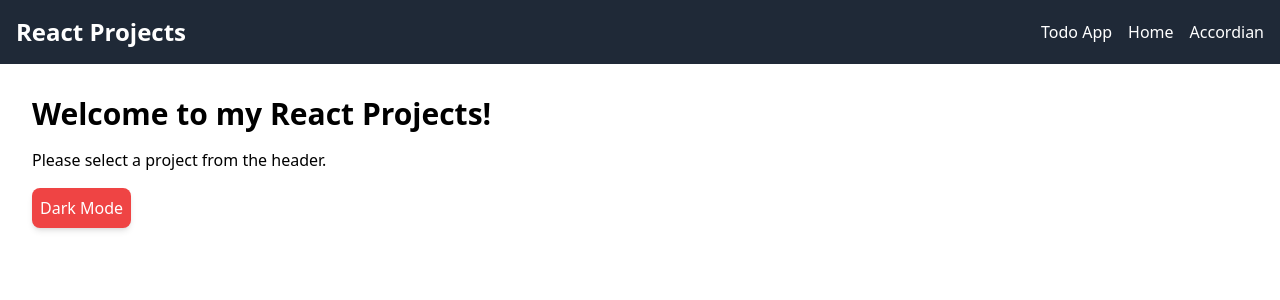
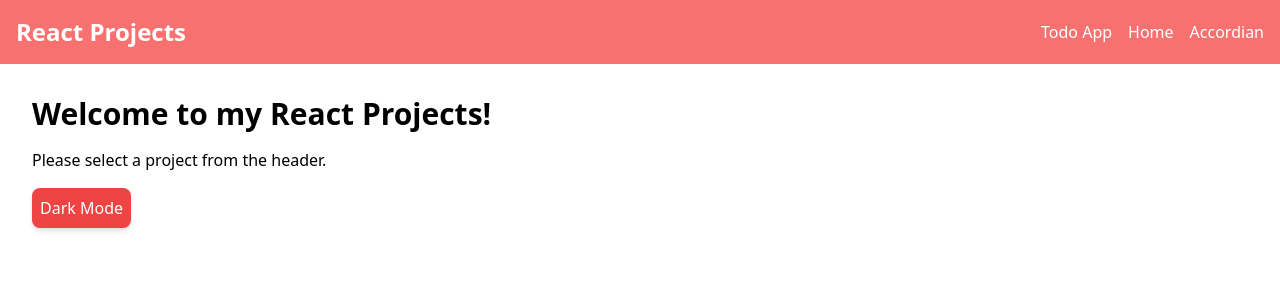
Before and after one commit to yssambare12/30-react-projects, a React (Create React App) app: page / in a window 1280 px wide. Shown: the top 300 px of the page. Built offline with nearby package versions, Linux system fonts and the light colour scheme.

Commit message:
chore:created dark light mode functionality

```diff
--- a/src/Projects/Accordian/Accordian.js
+++ b/src/Projects/Accordian/Accordian.js
@@ -5,7 +5,7 @@ const Accordian = () => {
   const [open, setOpen] = useState(null);
 
   const openPanel = (index) => {
-    setOpen(index === open ? null : index); // keeps same functionality
+    setOpen(index === open ? null : index);
   };
 
   return (
--- a/src/Projects/Header.js
+++ b/src/Projects/Header.js
@@ -1,8 +1,14 @@
+import { useSelector } from "react-redux";
 import { Link } from "react-router-dom";
 
 const Header = () => {
+  const isdark = useSelector((store) => store.themestyle.isdark);
   return (
-    <div className="bg-gray-800 text-white p-4 flex justify-between items-center">
+    <div
+      className={`bg-gray-800 ${
+        isdark ? "text-white bg-black" : "text-black bg-red-400"
+      } text-white p-4 flex justify-between items-center`}
+    >
       <h1 className="text-2xl font-bold">
         <Link to="/">React Projects</Link>
       </h1>
--- a/src/Projects/Home.js
+++ b/src/Projects/Home.js
@@ -3,10 +3,7 @@ import { useDispatch, useSelector } from "react-redux";
 import { toggledark } from "./utils/themeStyleSlice";
 
 const Home = () => {
-  // const [isDark, setIsDark] = useState(false);
-
   const dispatch = useDispatch();
-
   const isDark = useSelector((store) => store.themestyle.isdark);
 
   console.log(isDark);
@@ -16,7 +13,7 @@ const Home = () => {
   };
 
   return (
-    <div className="p-8">
+    <div className={`p-8 ${isDark ? "bg-black text-white" : "bg-white"}`}>
       <h1 className="text-3xl font-bold">Welcome to my React Projects!</h1>
       <p className="mt-4">Please select a project from the header.</p>
       <button
```
